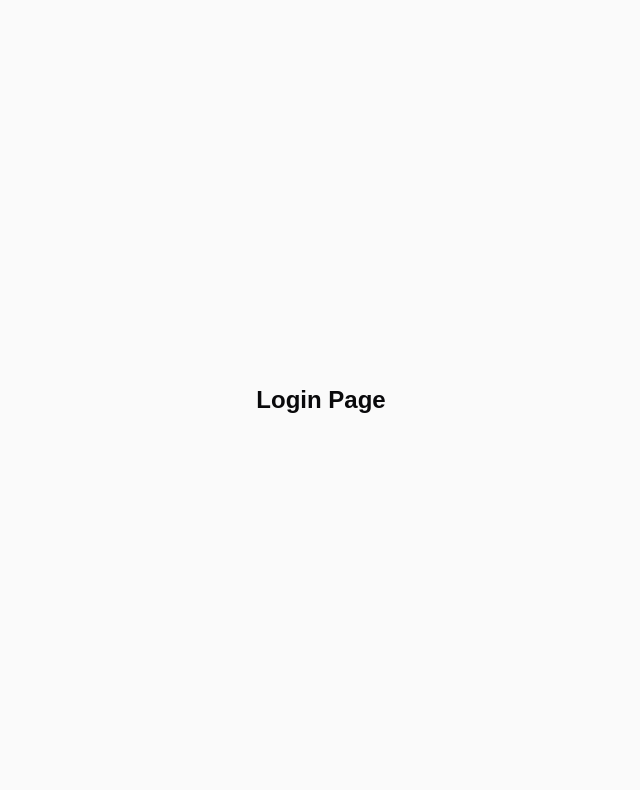
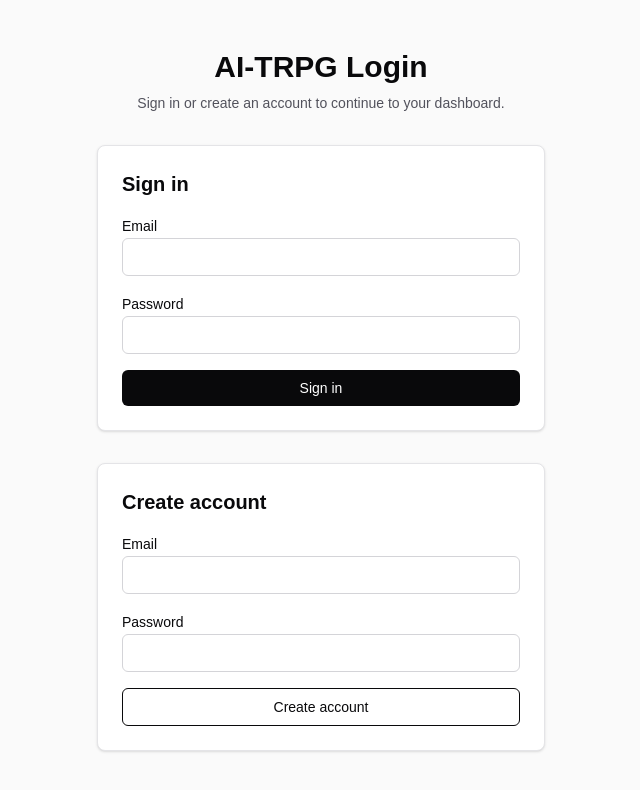
Before and after one commit to Ender94604/ai-trpg-collab-platform, a Next.js app: page /login in a window 1280 px wide. Shown: the top 790 px of the page, without its empty margins (319-959 px from the left). Built offline with nearby package versions, Linux system fonts and the light colour scheme.

Commit message:
feat: add Supabase authentication flow

```diff
--- /dev/null
+++ b/src/app/actions/auth.ts
@@ -0,0 +1,101 @@
+"use server";
+
+import { revalidatePath } from "next/cache";
+import { redirect } from "next/navigation";
+import { createSupabaseServerClient } from "@/lib/supabase/server";
+
+export type AuthFormState = {
+  error: string | null;
+};
+
+const initialAuthFormState: AuthFormState = {
+  error: null,
+};
+
+function readCredentials(formData: FormData) {
+  const email = String(formData.get("email") ?? "").trim();
+  const password = String(formData.get("password") ?? "");
+
+  if (!email || !password) {
+    return {
+      ok: false,
+      error: "Please enter both email and password.",
+    } as const;
+  }
+
+  return { ok: true, email, password } as const;
+}
+
+export async function signInAction(
+  previousState: AuthFormState = initialAuthFormState,
+  formData: FormData,
+): Promise<AuthFormState> {
+  void previousState;
+
+  const credentials = readCredentials(formData);
+
+  if (!credentials.ok) {
+    return { error: credentials.error };
+  }
+
+  const supabase = await createSupabaseServerClient();
+  const { error } = await supabase.auth.signInWithPassword({
+    email: credentials.email,
+    password: credentials.password,
+  });
+
+  if (error) {
+    return { error: error.message };
+  }
+
+  revalidatePath("/", "layout");
+  redirect("/dashboard");
+}
+
+export async function signUpAction(
+  previousState: AuthFormState = initialAuthFormState,
+  formData: FormData,
+): Promise<AuthFormState> {
+  void previousState;
+
+  const credentials = readCredentials(formData);
+
+  if (!credentials.ok) {
+    return { error: credentials.error };
+  }
+
+  const supabase = await createSupabaseServerClient();
+  const { data, error } = await supabase.auth.signUp({
+    email: credentials.email,
+    password: credentials.password,
+  });
+
+  if (error) {
+    return { error: error.message };
+  }
+
+  if (!data.session) {
+    const { error: signInError } = await supabase.auth.signInWithPassword({
+      email: credentials.email,
+      password: credentials.password,
+    });
+
+    if (signInError) {
+      return {
+        error:
+          "Sign up succeeded, but no active session was created. Please confirm your email, then sign in.",
+      };
+    }
+  }
+
+  revalidatePath("/", "layout");
+  redirect("/dashboard");
+}
+
+export async function signOutAction() {
+  const supabase = await createSupabaseServerClient();
+  await supabase.auth.signOut();
+
+  revalidatePath("/", "layout");
+  redirect("/login");
+}
--- a/src/app/dashboard/page.tsx
+++ b/src/app/dashboard/page.tsx
@@ -1,7 +1,41 @@
-export default function DashboardPage() {
+import { signOutAction } from "@/app/actions/auth";
+import { requireUser } from "@/lib/auth/session";
+
+export default async function DashboardPage() {
+  const { user, profile, profileError } = await requireUser();
+  const displayName = profile?.display_name || profile?.email || user.email;
+
   return (
-    <main className="flex min-h-screen items-center justify-center bg-zinc-50 px-6 text-zinc-950">
-      <h1 className="text-2xl font-semibold">Dashboard Page</h1>
+    <main className="min-h-screen bg-zinc-50 px-6 py-12 text-zinc-950">
+      <section className="mx-auto flex w-full max-w-3xl flex-col gap-6 rounded-lg border border-zinc-200 bg-white p-8 shadow-sm">
+        <div className="flex flex-col gap-4 sm:flex-row sm:items-start sm:justify-between">
+          <div className="space-y-2">
+            <p className="text-sm font-medium text-zinc-500">Dashboard</p>
+            <h1 className="text-3xl font-semibold">Welcome, {displayName}</h1>
+            <p className="text-sm text-zinc-600">Signed in as {user.email}</p>
+          </div>
+          <form action={signOutAction}>
+            <button
+              className="rounded-md border border-zinc-300 px-4 py-2 text-sm font-medium text-zinc-800 hover:border-zinc-950"
+              type="submit"
+            >
+              Sign out
+            </button>
+          </form>
+        </div>
+
+        {profile ? (
+          <div className="rounded-md bg-zinc-100 p-4 text-sm text-zinc-700">
+            Profile loaded from Supabase.
+          </div>
+        ) : (
+          <div className="rounded-md border border-amber-200 bg-amber-50 p-4 text-sm text-amber-800">
+            Profile was not found for this user. Check the Supabase auth
+            profile trigger and RLS policies.
+            {profileError ? ` Details: ${profileError}` : null}
+          </div>
+        )}
+      </section>
     </main>
   );
 }
--- a/src/app/login/page.tsx
+++ b/src/app/login/page.tsx
@@ -1,7 +1,107 @@
+"use client";
+
+import { useActionState } from "react";
+import { signInAction, signUpAction } from "@/app/actions/auth";
+
+const initialState = {
+  error: null,
+};
+
 export default function LoginPage() {
+  const [signInState, signInFormAction, signInPending] = useActionState(
+    signInAction,
+    initialState,
+  );
+  const [signUpState, signUpFormAction, signUpPending] = useActionState(
+    signUpAction,
+    initialState,
+  );
+
   return (
-    <main className="flex min-h-screen items-center justify-center bg-zinc-50 px-6 text-zinc-950">
-      <h1 className="text-2xl font-semibold">Login Page</h1>
+    <main className="flex min-h-screen items-center justify-center bg-zinc-50 px-6 py-12 text-zinc-950">
+      <section className="w-full max-w-md space-y-8">
+        <div className="space-y-2 text-center">
+          <h1 className="text-3xl font-semibold">AI-TRPG Login</h1>
+          <p className="text-sm text-zinc-600">
+            Sign in or create an account to continue to your dashboard.
+          </p>
+        </div>
+
+        <form
+          action={signInFormAction}
+          className="space-y-4 rounded-lg border border-zinc-200 bg-white p-6 shadow-sm"
+        >
+          <h2 className="text-xl font-semibold">Sign in</h2>
+          <label className="block space-y-1">
+            <span className="text-sm font-medium">Email</span>
+            <input
+              className="w-full rounded-md border border-zinc-300 px-3 py-2 text-sm outline-none focus:border-zinc-950"
+              name="email"
+              type="email"
+              autoComplete="email"
+              required
+            />
+          </label>
+          <label className="block space-y-1">
+            <span className="text-sm font-medium">Password</span>
+            <input
+              className="w-full rounded-md border border-zinc-300 px-3 py-2 text-sm outline-none focus:border-zinc-950"
+              name="password"
+              type="password"
+              autoComplete="current-password"
+              required
+            />
+          </label>
+          {signInState.error ? (
+            <p className="text-sm text-red-600">{signInState.error}</p>
+          ) : null}
+          <button
+            className="w-full rounded-md bg-zinc-950 px-4 py-2 text-sm font-medium text-white disabled:cursor-not-allowed disabled:bg-zinc-400"
+            disabled={signInPending}
+            type="submit"
+          >
+            {signInPending ? "Signing in..." : "Sign in"}
+          </button>
+        </form>
+
+        <form
+          action={signUpFormAction}
+          className="space-y-4 rounded-lg border border-zinc-200 bg-white p-6 shadow-sm"
+        >
+          <h2 className="text-xl font-semibold">Create account</h2>
+          <label className="block space-y-1">
+            <span className="text-sm font-medium">Email</span>
+            <input
+              className="w-full rounded-md border border-zinc-300 px-3 py-2 text-sm outline-none focus:border-zinc-950"
+              name="email"
+              type="email"
+              autoComplete="email"
+              required
+            />
+          </label>
+          <label className="block space-y-1">
+            <span className="text-sm font-medium">Password</span>
+            <input
+              className="w-full rounded-md border border-zinc-300 px-3 py-2 text-sm outline-none focus:border-zinc-950"
+              name="password"
+              type="password"
+              autoComplete="new-password"
+              minLength={6}
+              required
+            />
+          </label>
+          {signUpState.error ? (
+            <p className="text-sm text-red-600">{signUpState.error}</p>
+          ) : null}
+          <button
+            className="w-full rounded-md border border-zinc-950 px-4 py-2 text-sm font-medium text-zinc-950 disabled:cursor-not-allowed disabled:border-zinc-400 disabled:text-zinc-400"
+            disabled={signUpPending}
+            type="submit"
+          >
+            {signUpPending ? "Creating account..." : "Create account"}
+          </button>
+        </form>
+      </section>
     </main>
   );
 }
--- /dev/null
+++ b/src/lib/auth/session.ts
@@ -0,0 +1,50 @@
+import { redirect } from "next/navigation";
+import type { User } from "@supabase/supabase-js";
+import { createSupabaseServerClient } from "@/lib/supabase/server";
+
+export type Profile = {
+  id: string;
+  email: string | null;
+  display_name: string | null;
+  avatar_url: string | null;
+};
+
+export type CurrentUser = {
+  user: User;
+  profile: Profile | null;
+  profileError: string | null;
+};
+
+export async function getCurrentUser(): Promise<CurrentUser | null> {
+  const supabase = await createSupabaseServerClient();
+  const {
+    data: { user },
+    error: userError,
+  } = await supabase.auth.getUser();
+
+  if (userError || !user) {
+    return null;
+  }
+
+  const { data: profile, error: profileError } = await supabase
+    .from("profiles")
+    .select("id,email,display_name,avatar_url")
+    .eq("id", user.id)
+    .maybeSingle<Profile>();
+
+  return {
+    user,
+    profile,
+    profileError: profileError?.message ?? null,
+  };
+}
+
+export async function requireUser(): Promise<CurrentUser> {
+  const currentUser = await getCurrentUser();
+
+  if (!currentUser) {
+    redirect("/login");
+  }
+
+  return currentUser;
+}
```
